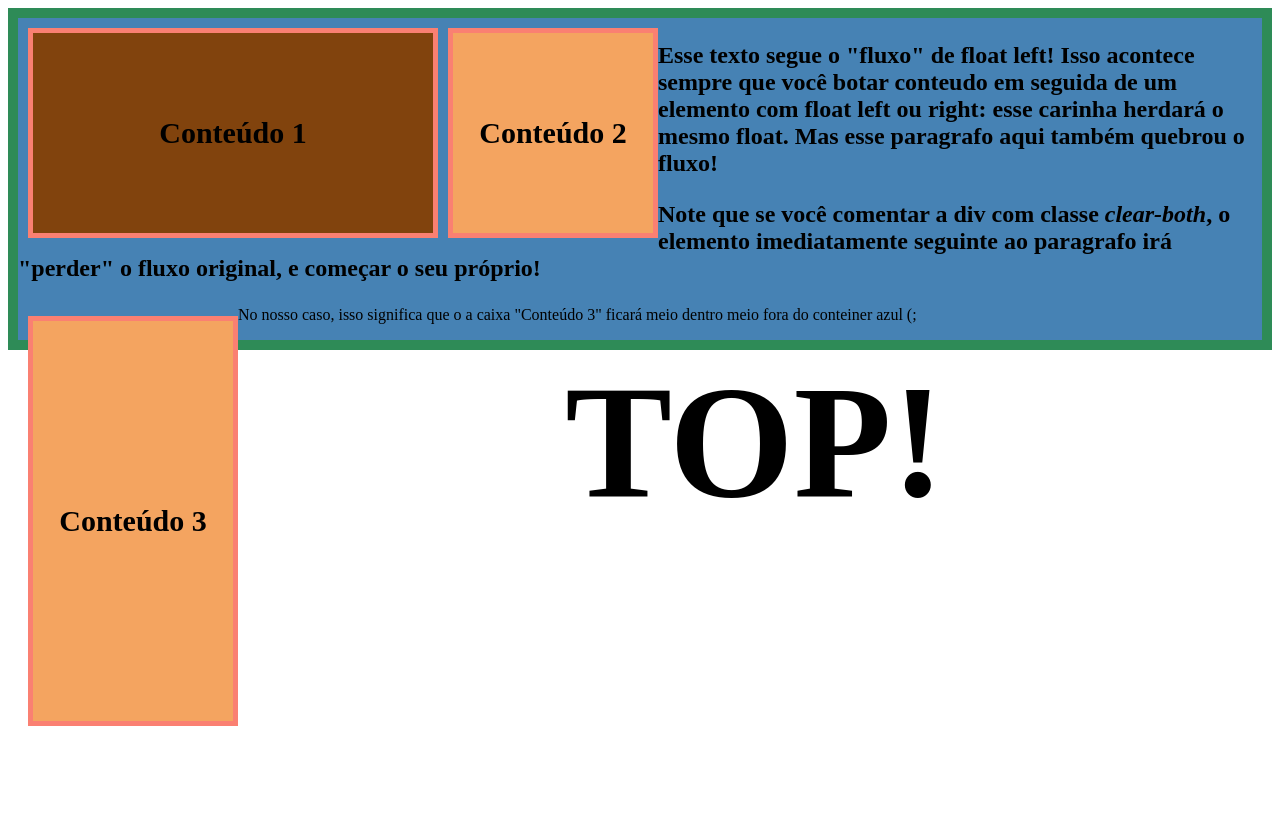
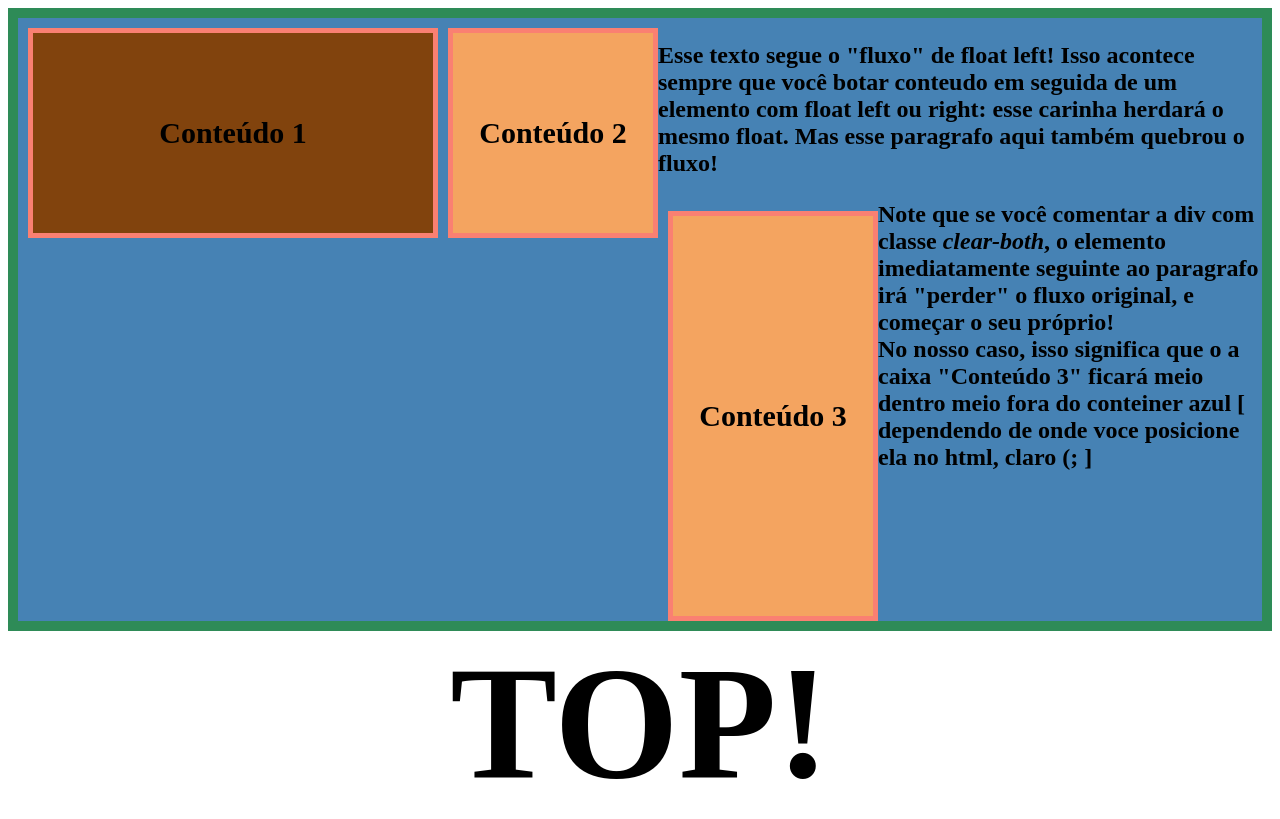
Before and after one commit to devanomaly/webBasico, a website: page css3-intermediario/elementos-flutuantes.html in a window 1280 px wide. Drawn offline with Linux system fonts and the light colour scheme.

Commit message:
juro que eh o ultimo fixzinho

```diff
--- a/css3-intermediario/elementos-flutuantes.html
+++ b/css3-intermediario/elementos-flutuantes.html
@@ -77,19 +77,19 @@
     <p class="paragrafo-dentro">Esse texto segue o "fluxo" de float left! Isso acontece sempre que você botar conteudo
       em seguida de um elemento com float left ou right: esse carinha herdará o mesmo float.
       Mas esse paragrafo aqui também quebrou o fluxo!</p>
-<!-- BRINQUE comentando e descomentando a div de conteudo3, modificando ou mantendo sua posição nesse documento, para ver o que acontece; também é interessante!-->
+    <!-- BRINQUE comentando e descomentando a div de conteudo3, para ver o que acontece; também é interessante!-->
     <!-- clear: both; serve para "limpar" o float tanto left quanto right; se quiser limpar apenas left => clear: left;-->
-<p class="paragrafo-dentro">
-  Note que se você comentar a div com classe <em>clear-both</em>, o elemento imediatamente seguinte ao paragrafo irá
-  "perder" o fluxo original, e começar o seu próprio! <br>
     <div style="height: 400px; line-height: 400px;" class="conteudo">
       <!-- Note que o style aqui declarado substituiu o da classe; perceba tambem que nao importa se voce escreve "style" antes ou depois de "class" no argumento da div -->
       Conteúdo 3
     </div>
+    <p class="paragrafo-dentro">
+      Note que se você comentar a div com classe <em>clear-both</em>, o elemento imediatamente seguinte ao paragrafo irá
+      "perder" o fluxo original, e começar o seu próprio! <br>
       No nosso caso, isso significa que o a caixa "Conteúdo 3" ficará meio dentro meio fora do conteiner
-      azul (;
+      azul [ dependendo de onde voce posicione ela no html, claro (; ]
     </p>
-    <!-- <div class="clear-both"></div> -->
+    <div class="clear-both"></div>
   </div>
   <p class="paragrafo-fora">TOP!</p>
 </body>
```
Lines whose indentation alone changed are shown as unchanged.
